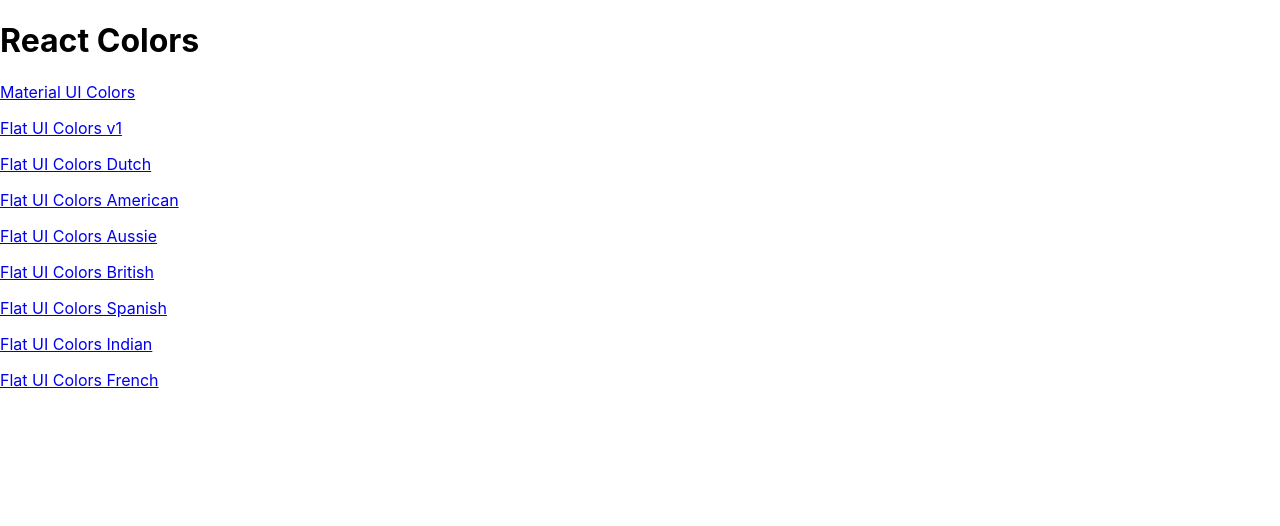
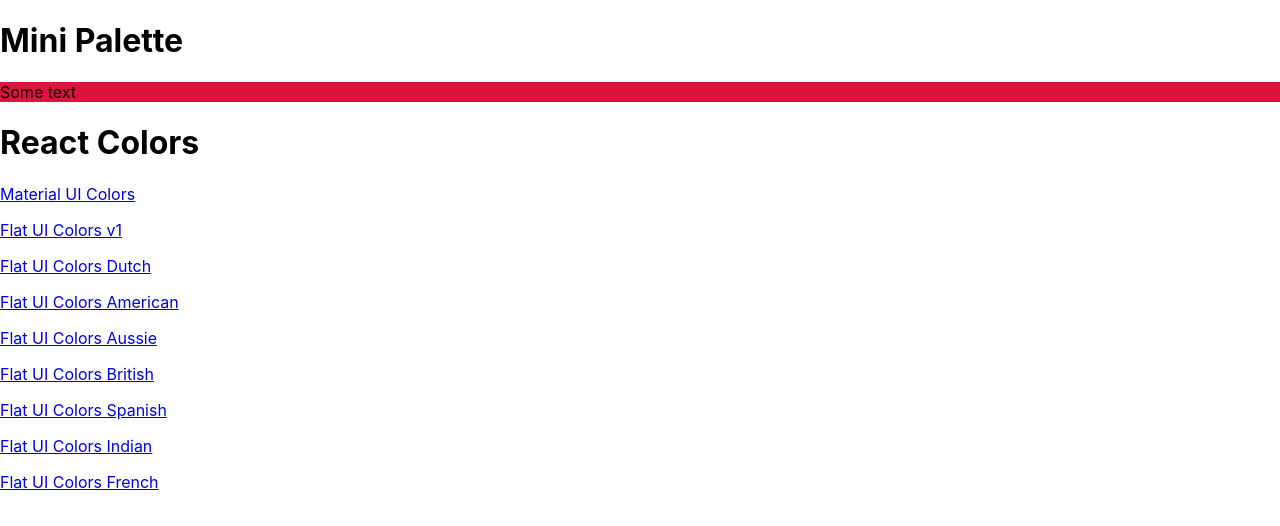
Before and after one commit to CPMSP/reactColors, a React (Create React App) app: page / in a window 1280 px wide. Shown: the top 526 px of the page. Built offline with nearby package versions, Linux system fonts and the light colour scheme.

Commit message:
Material UI demo styles

```diff
--- a/package.json
+++ b/package.json
@@ -5,6 +5,7 @@
   "dependencies": {
     "@material-ui/core": "^4.9.9",
     "@material-ui/icons": "^4.9.1",
+    "@material-ui/styles": "^4.9.6",
     "@testing-library/jest-dom": "^4.2.4",
     "@testing-library/react": "^9.5.0",
     "@testing-library/user-event": "^7.2.1",
--- /dev/null
+++ b/src/MiniPalette.jsx
@@ -0,0 +1,27 @@
+import React from "react";
+import { withStyles } from "@material-ui/styles";
+
+const styles = {
+	main: {
+		backgroundColor: "purple",
+		border: "3px solid teal",
+		"& h1": {
+			color: "white",
+		},
+	},
+	secondary: {
+		backgroundColor: "crimson",
+	},
+};
+
+function MiniPalette(props) {
+	const { classes } = props;
+	return (
+		<div>
+			<h1>Mini Palette</h1>
+			<section className={classes.secondary}>Some text</section>
+		</div>
+	);
+}
+
+export default withStyles(styles)(MiniPalette);
--- a/src/PaletteList.jsx
+++ b/src/PaletteList.jsx
@@ -1,12 +1,13 @@
 import React, { Component } from "react";
+import MiniPalette from "./MiniPalette";
 import { Link } from "react-router-dom";
-import "./PaletteList.css";
 
 export default class PaletteList extends Component {
 	render() {
 		const { palettes } = this.props;
 		return (
 			<div>
+				<MiniPalette />
 				<h1>React Colors</h1>
 				{palettes.map(palette => (
 					<p>
```
Also changed, not shown: src/PaletteList.css (deleted).
